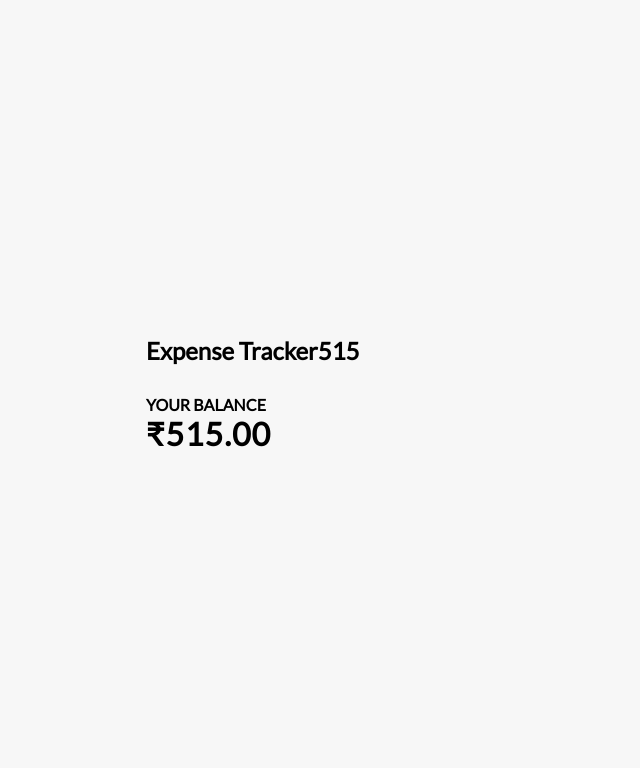
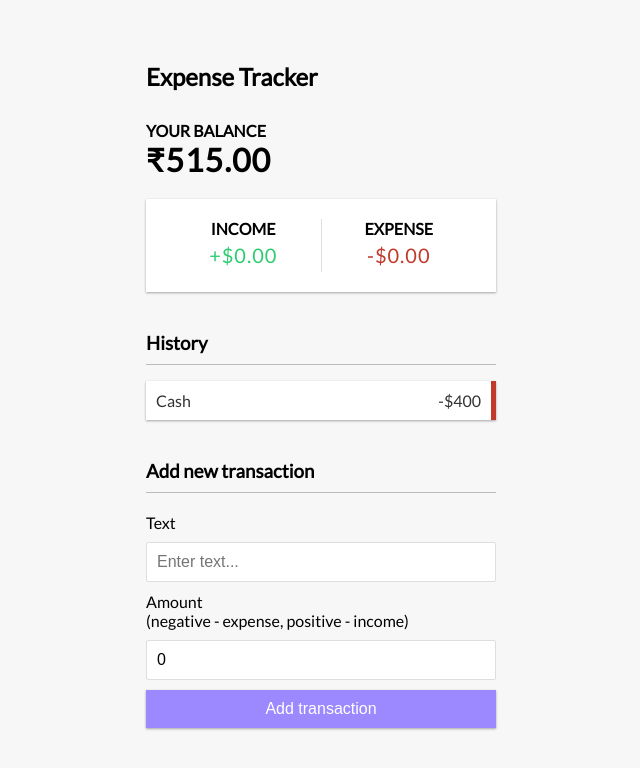
Before and after one commit to Virenk21/Expense-Tracker, a React (Create React App) app: page / in a window 1280 px wide. Shown: the top 768 px of the page, without its empty margins (319-959 px from the left). Built offline with nearby package versions, Linux system fonts and the light colour scheme.

Commit message:
update and files

```diff
--- a/src/App.js
+++ b/src/App.js
@@ -1,6 +1,9 @@
-import React from "react";
+import React from 'react';
 import { Header } from './components/Header';
 import { Balance } from './components/Balance';
+import { IncomeExpenses } from "./components/IncomeExpenses";
+import { TransactionList } from "./components/TransactionList";
+import { AddTransaction } from "./components/AddTransaction";
 import './App.css';
 
 function App() {
@@ -9,6 +12,9 @@
       <Header />
       <div className="container">
         <Balance />
+        <IncomeExpenses />
+        <TransactionList />
+        <AddTransaction />
       </div>
     </div>
   );
--- /dev/null
+++ b/src/components/AddTransaction.js
@@ -0,0 +1,35 @@
+import React, { useState } from "react";
+
+export const AddTransaction = () => {
+   const [text, setText] = useState("");
+  const [amount, setAmount] = useState(0);
+  return (
+    <>
+      <h3>Add new transaction</h3>
+      <form>
+        <div className="form-control">
+          <label htmlFor="text">Text</label>
+          <input
+            type="text"
+            value={text}
+            onChange={(e) => setText(e.target.value)}
+            placeholder="Enter text..."
+          />
+        </div>
+        <div className="form-control">
+          <label htmlFor="amount">
+            Amount <br />
+            (negative - expense, positive - income)
+          </label>
+          <input
+            type="number"
+            value={amount}
+            onChange={(e) => setAmount(e.target.value)}
+            placeholder="Enter amount..."
+          />
+        </div>
+        <button className="btn">Add transaction</button>
+      </form>
+    </>
+  );
+};
--- a/src/components/Header.js
+++ b/src/components/Header.js
@@ -2,6 +2,6 @@
 
 export const Header = () => {
   return (
-    <h2>Expense Tracker515</h2>
+    <h2>Expense Tracker</h2>
   )
 }
--- /dev/null
+++ b/src/components/IncomeExpenses.js
@@ -0,0 +1,18 @@
+import React from 'react'
+
+export const IncomeExpenses = () => {
+  return (
+    <div className="inc-exp-container">
+      <div>
+        <h4>Income</h4>
+        <p className="money plus">+$0.00</p>
+      </div>
+      <div>
+        <h4>Expense</h4>
+        <p className="money minus">
+          -$0.00
+        </p>
+      </div>
+    </div>
+  );
+}
--- /dev/null
+++ b/src/components/TransactionList.js
@@ -0,0 +1,15 @@
+import React from 'react'
+
+export const TransactionList = () => {
+  return (
+    <>
+      <h3>History</h3>
+      <ul className="list">
+        <li className="minus">
+          Cash <span>-$400</span>
+          <button className="delete-btn">x</button>
+        </li>
+      </ul>
+    </>
+  );
+}
```
Also changed, not shown: src/components/at.js (added, +51 -0 lines).
